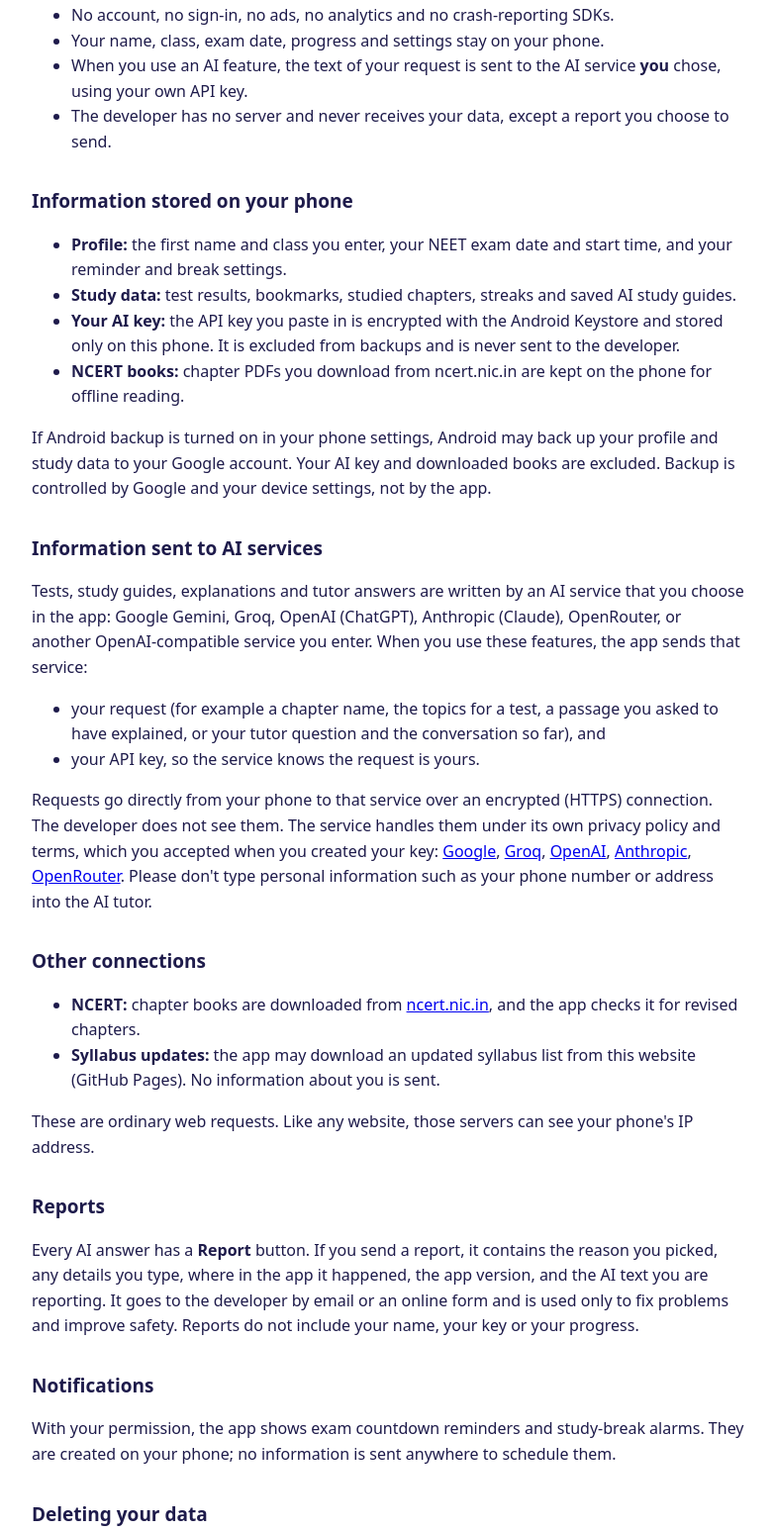
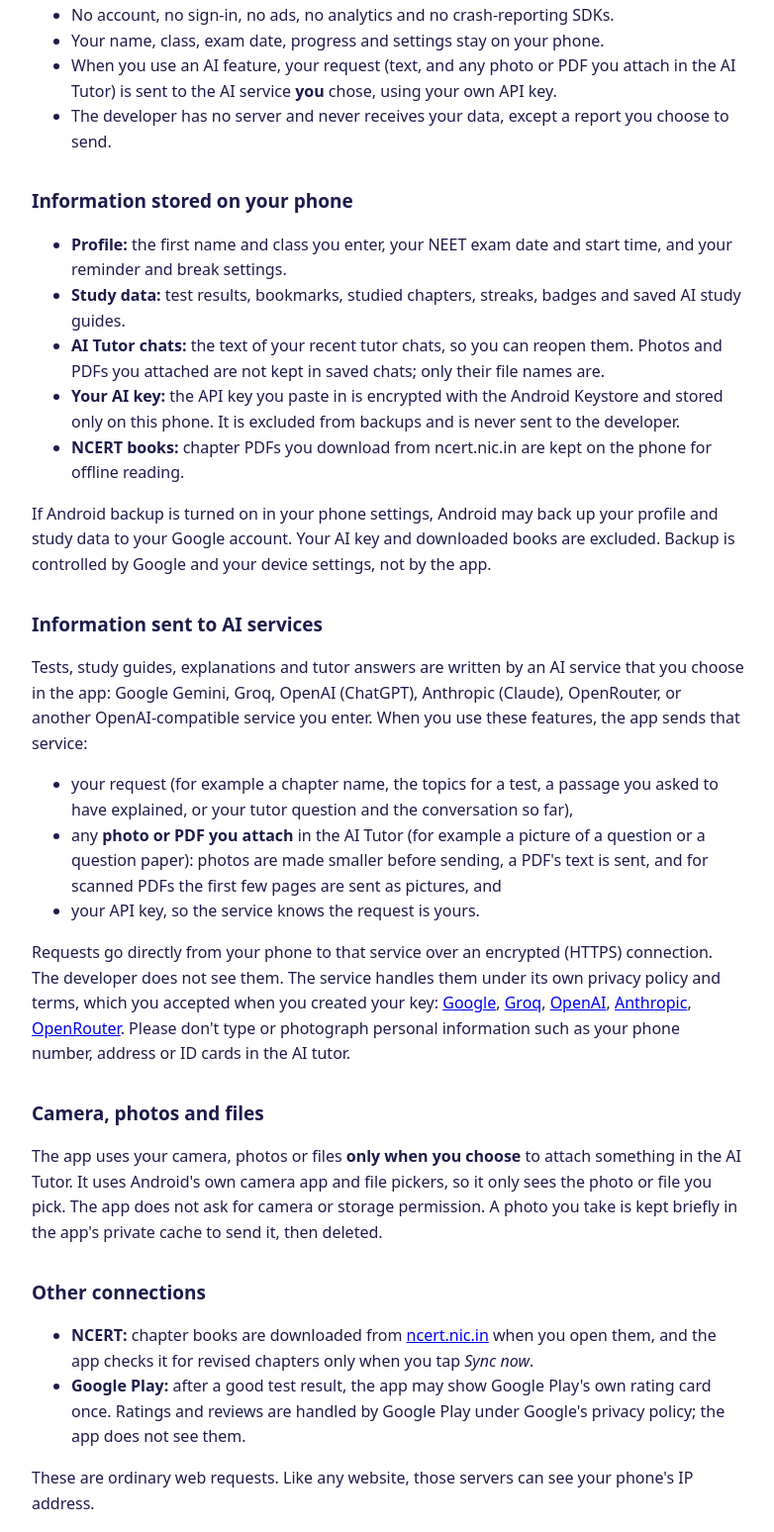
Before and after one commit to aniruddhabasagare28/app-privacy, a plain HTML site: page neetprep/index.html in a window 1280 px wide. Shown: the part 331-1879 px from the top of the page at 99% size, without its empty margins (248-1030 px from the left). Drawn offline with Linux system fonts and the light colour scheme.

Commit message:
NEET Prep AI privacy policy: AI Tutor photos and PDFs, saved chats, feedback, Play rating
Co-Authored-By: Claude Opus 5.5 <noreply@anthropic.com>

```diff
--- a/neetprep/index.html
+++ b/neetprep/index.html
@@ -14,7 +14,7 @@
 </head>
 <body>
 <h1>NEET Prep AI – Privacy Policy</h1>
-<p class="muted">Effective date: 1 November 2026</p>
+<p class="muted">Effective date: 1 November 2026 · Last updated: 20 November 2026</p>
 
 <p>NEET Prep AI ("the app") is an Android app developed by Aniruddha, an individual developer. It helps students prepare for
 the NEET (UG) exam with NCERT chapters, AI-written study guides and practice tests, an AI tutor, progress tracking, exam
@@ -24,14 +24,16 @@ reminders and study breaks. This policy explains what information the app handle
 <ul>
   <li>No account, no sign-in, no ads, no analytics and no crash-reporting SDKs.</li>
   <li>Your name, class, exam date, progress and settings stay on your phone.</li>
-  <li>When you use an AI feature, the text of your request is sent to the AI service <strong>you</strong> chose, using your own API key.</li>
+  <li>When you use an AI feature, your request (text, and any photo or PDF you attach in the AI Tutor) is sent to the AI service <strong>you</strong> chose, using your own API key.</li>
   <li>The developer has no server and never receives your data, except a report you choose to send.</li>
 </ul>
 
 <h2>Information stored on your phone</h2>
 <ul>
   <li><strong>Profile:</strong> the first name and class you enter, your NEET exam date and start time, and your reminder and break settings.</li>
-  <li><strong>Study data:</strong> test results, bookmarks, studied chapters, streaks and saved AI study guides.</li>
+  <li><strong>Study data:</strong> test results, bookmarks, studied chapters, streaks, badges and saved AI study guides.</li>
+  <li><strong>AI Tutor chats:</strong> the text of your recent tutor chats, so you can reopen them. Photos and PDFs you
+    attached are not kept in saved chats; only their file names are.</li>
   <li><strong>Your AI key:</strong> the API key you paste in is encrypted with the Android Keystore and stored only on this phone.
     It is excluded from backups and is never sent to the developer.</li>
   <li><strong>NCERT books:</strong> chapter PDFs you download from ncert.nic.in are kept on the phone for offline reading.</li>
@@ -44,7 +46,9 @@ account. Your AI key and downloaded books are excluded. Backup is controlled by
 Gemini, Groq, OpenAI (ChatGPT), Anthropic (Claude), OpenRouter, or another OpenAI-compatible service you enter. When you
 use these features, the app sends that service:</p>
 <ul>
-  <li>your request (for example a chapter name, the topics for a test, a passage you asked to have explained, or your tutor question and the conversation so far), and</li>
+  <li>your request (for example a chapter name, the topics for a test, a passage you asked to have explained, or your tutor question and the conversation so far),</li>
+  <li>any <strong>photo or PDF you attach</strong> in the AI Tutor (for example a picture of a question or a question paper): photos are made smaller
+    before sending, a PDF's text is sent, and for scanned PDFs the first few pages are sent as pictures, and</li>
   <li>your API key, so the service knows the request is yours.</li>
 </ul>
 <p>Requests go directly from your phone to that service over an encrypted (HTTPS) connection. The developer does not see
@@ -54,12 +58,19 @@ them. The service handles them under its own privacy policy and terms, which you
 <a href="https://openai.com/policies/privacy-policy/">OpenAI</a>,
 <a href="https://www.anthropic.com/legal/privacy">Anthropic</a>,
 <a href="https://openrouter.ai/privacy">OpenRouter</a>.
-Please don't type personal information such as your phone number or address into the AI tutor.</p>
+Please don't type or photograph personal information such as your phone number, address or ID cards in the AI tutor.</p>
+
+<h2>Camera, photos and files</h2>
+<p>The app uses your camera, photos or files <strong>only when you choose</strong> to attach something in the AI Tutor. It uses
+Android's own camera app and file pickers, so it only sees the photo or file you pick. The app does not ask for camera or
+storage permission. A photo you take is kept briefly in the app's private cache to send it, then deleted.</p>
 
 <h2>Other connections</h2>
 <ul>
-  <li><strong>NCERT:</strong> chapter books are downloaded from <a href="https://ncert.nic.in">ncert.nic.in</a>, and the app checks it for revised chapters.</li>
-  <li><strong>Syllabus updates:</strong> the app may download an updated syllabus list from this website (GitHub Pages). No information about you is sent.</li>
+  <li><strong>NCERT:</strong> chapter books are downloaded from <a href="https://ncert.nic.in">ncert.nic.in</a> when you open them, and
+    the app checks it for revised chapters only when you tap <em>Sync now</em>.</li>
+  <li><strong>Google Play:</strong> after a good test result, the app may show Google Play's own rating card once. Ratings and reviews
+    are handled by Google Play under Google's privacy policy; the app does not see them.</li>
 </ul>
 <p>These are ordinary web requests. Like any website, those servers can see your phone's IP address.</p>
 
@@ -68,6 +79,8 @@ Please don't type personal information such as your phone number or address into
 details you type, where in the app it happened, the app version, and the AI text you are reporting. It goes to the developer
 by email or an online form and is used only to fix problems and improve safety. Reports do not include your name, your key
 or your progress.</p>
+<p>If you use <strong>Send feedback</strong> in Settings, your phone's email app opens with your message; nothing is sent unless
+you send that email yourself.</p>
 
 <h2>Notifications</h2>
 <p>With your permission, the app shows exam countdown reminders and study-break alarms. They are created on your phone;
@@ -78,6 +91,7 @@ no information is sent anywhere to schedule them.</p>
 <ul>
   <li><strong>Test results, bookmarks, streaks and studied chapters:</strong> open <em>Settings → Reset all progress</em>.
     They are deleted at once.</li>
+  <li><strong>AI Tutor chats:</strong> open the chat history (🕘) in the AI Tutor and delete any chat.</li>
   <li><strong>Downloaded NCERT books:</strong> <em>Settings → Storage → Delete books</em>.
     <strong>Saved AI study guides:</strong> <em>Settings → Storage → Clear AI guides</em>.</li>
   <li><strong>Everything at once</strong>, including your name, class, exam date and AI key: uninstall the app, or clear
```
